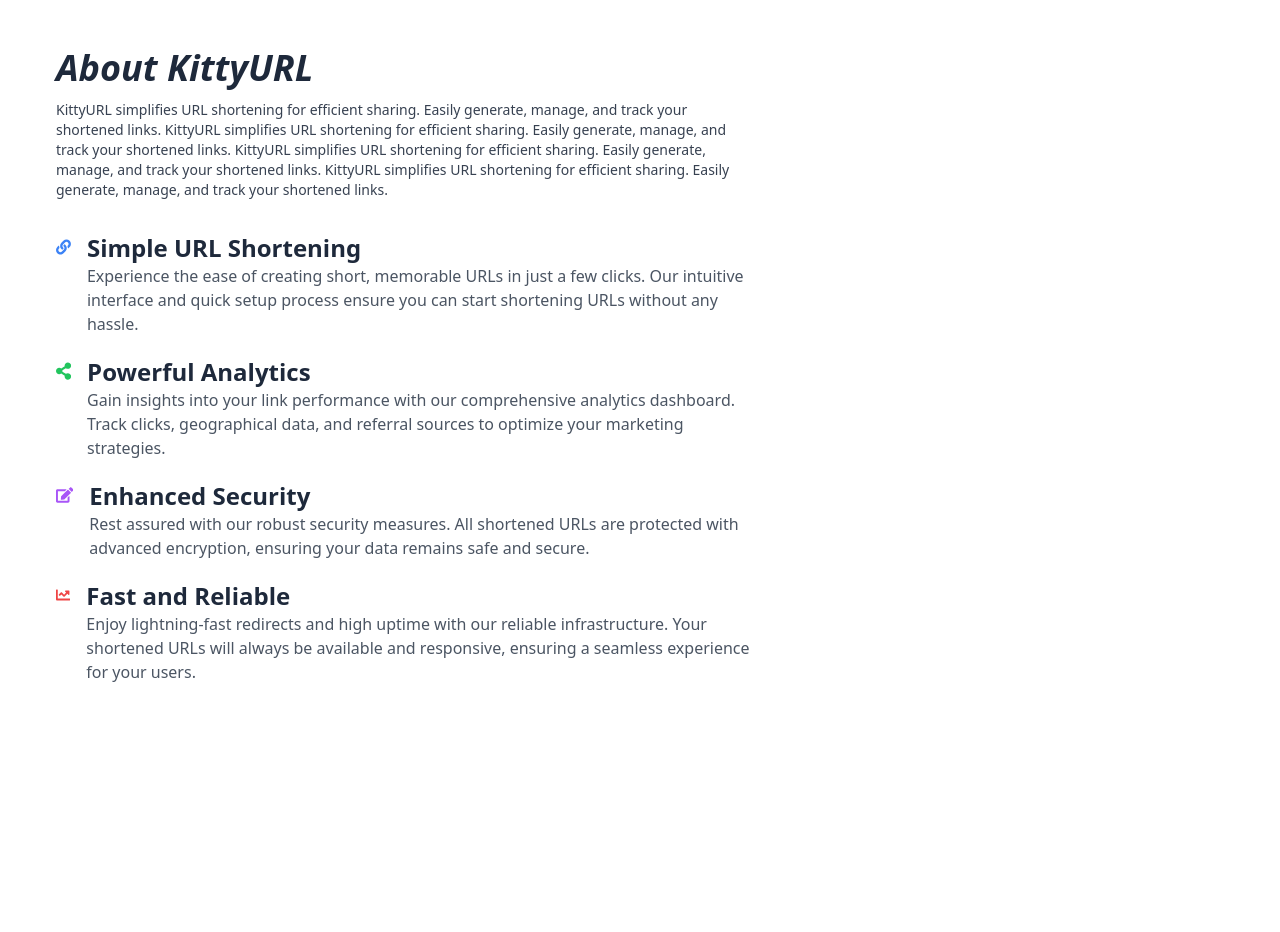
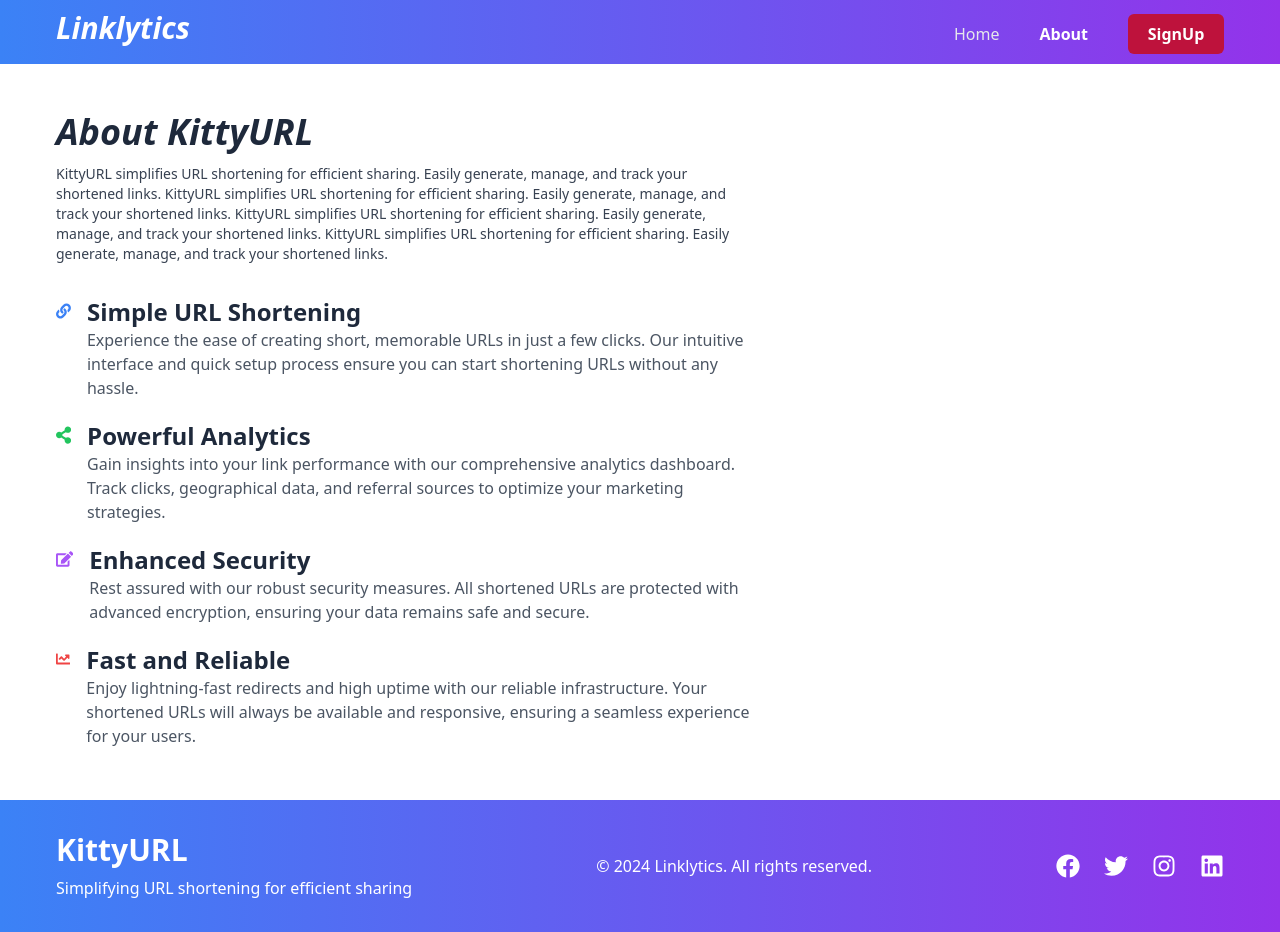
Before and after one commit to anshulsharma0424/KittyURL-frontend, a React (Vite) app: page /about in a window 1280 px wide. Before the commit the page ends 800 px from the top, so only its background shows below. Built offline with nearby package versions, Linux system fonts and the light colour scheme.

Commit message:
Adding Navbar Component

```diff
--- a/src/App.jsx
+++ b/src/App.jsx
@@ -2,15 +2,19 @@
 import './App.css'
 import LandingPage from './components/LandingPage'
 import AboutPage from './components/AboutPage'
+import NavBar from './components/NavBar'
+import Footer from './components/Footer'
 
 function App() {
   return (
     <>
       <BrowserRouter>
+      <NavBar/>
         <Routes>
           <Route path='/' element = {<LandingPage />}></Route>
           <Route path='/about' element = {<AboutPage />}></Route>
         </Routes>
+        <Footer/>
       </BrowserRouter>
     </>
   )
--- /dev/null
+++ b/src/components/Footer.jsx
@@ -0,0 +1,36 @@
+import React from "react";
+import { FaFacebook, FaTwitter, FaInstagram, FaLinkedin } from "react-icons/fa";
+
+const Footer = () => {
+  return (
+    <footer className="bg-custom-gradient text-white py-8 z-40 relative">
+      <div className="container mx-auto px-6 lg:px-14 flex flex-col lg:flex-row lg:justify-between items-center gap-4">
+        <div className="text-center lg:text-left">
+          <h2 className="text-3xl font-bold mb-2">KittyURL</h2>
+          <p>Simplifying URL shortening for efficient sharing</p>
+        </div>
+
+        <p className="mt-4 lg:mt-0">
+          &copy; 2024 Linklytics. All rights reserved.
+        </p>
+
+        <div className="flex space-x-6 mt-4 lg:mt-0">
+          <a href="#" className="hover:text-gray-200">
+            <FaFacebook size={24} />
+          </a>
+          <a href="#" className="hover:text-gray-200">
+            <FaTwitter size={24} />
+          </a>
+          <a href="#" className="hover:text-gray-200">
+            <FaInstagram size={24} />
+          </a>
+          <a href="#" className="hover:text-gray-200">
+            <FaLinkedin size={24} />
+          </a>
+        </div>
+      </div>
+    </footer>
+  );
+};
+
+export default Footer;
--- /dev/null
+++ b/src/components/NavBar.jsx
@@ -0,0 +1,65 @@
+import React, { useState } from "react";
+import { Link, useLocation, useNavigate } from "react-router-dom";
+import { IoIosMenu } from "react-icons/io";
+import { RxCross2 } from "react-icons/rx";
+
+const Navbar = () => {
+  const path = useLocation().pathname;
+  const [navbarOpen, setNavbarOpen] = useState(false);
+  const onLogOutHandler = () => {};
+
+  return (
+    <div className="h-16 bg-custom-gradient  z-50 flex items-center sticky top-0 ">
+      <div className="lg:px-14 sm:px-8 px-4 w-full flex justify-between">
+        <Link to="/">
+          <h1 className="font-bold text-3xl text-white italic sm:mt-0 mt-2">
+            Linklytics
+          </h1>
+        </Link>
+        <ul
+          className={`flex sm:gap-10 gap-4 sm:items-center sm:mt-1 sm:pt-0 pt-3 text-slate-800 sm:static absolute left-0 top-[62px] sm:shadow-none shadow-md ${
+            navbarOpen ? "h-fit sm:pb-0 pb-5" : "h-0 overflow-hidden"
+          }  transition-all duration-100 sm:h-fit sm:bg-none  bg-custom-gradient sm:w-fit w-full sm:flex-row flex-col px-4 sm:px-0`}
+        >
+          <li className="hover:text-btnColor font-[500]  transition-all duration-150">
+            <Link
+              className={`${
+                path === "/" ? "text-white font-semibold" : "text-gray-200"
+              }`}
+              to="/"
+            >
+              Home
+            </Link>
+          </li>
+          <li className="hover:text-btnColor font-[500]  transition-all duration-150">
+            <Link
+              className={`${
+                path === "/about" ? "text-white font-semibold" : "text-gray-200"
+              }`}
+              to="/about"
+            >
+              About
+            </Link>
+          </li>
+          <Link to="">
+            <li className=" sm:ml-0 -ml-1 bg-rose-700 text-white  cursor-pointer w-24 text-center font-semibold px-2 py-2 rounded-md  hover:text-slate-300   transition-all duration-150">
+              SignUp
+            </li>
+          </Link>
+        </ul>
+        <button
+          onClick={() => setNavbarOpen(!navbarOpen)}
+          className="sm:hidden flex items-center sm:mt-0 mt-2"
+        >
+          {navbarOpen ? (
+            <RxCross2 className="text-white text-3xl" />
+          ) : (
+            <IoIosMenu className="text-white text-3xl" />
+          )}
+        </button>
+      </div>
+    </div>
+  );
+};
+
+export default Navbar;
```
